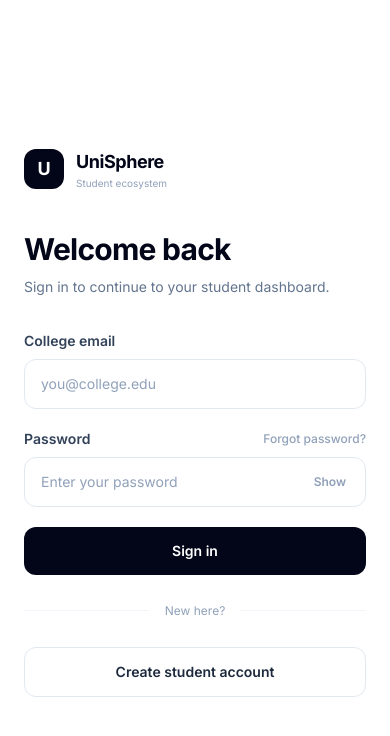
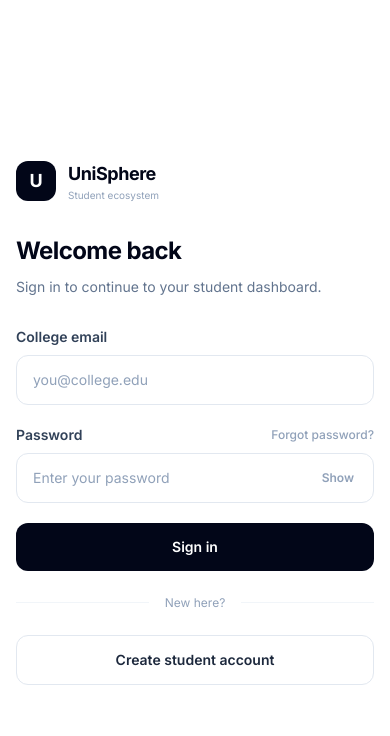
Before and after one commit to aliibakhtiyar/student-project-main, a React (Vite) app in the folder frontend/: page /login in a window 390 px wide. Shown: the top 736 px of the page. Built offline with nearby package versions, Linux system fonts and the light colour scheme; no server answers.

Commit message:
Refactor Login component layout and styling

```diff
--- a/frontend/src/pages/Login.jsx
+++ b/frontend/src/pages/Login.jsx
@@ -1,3 +1,4 @@
+
 import { useState } from "react";
 
 import {
@@ -62,13 +63,13 @@ const Login = () => {
   };
 
   return (
-    <div className="min-h-screen bg-white lg:grid lg:grid-cols-2">
+    <div className="min-h-screen w-full bg-white lg:grid lg:grid-cols-2">
 
       {/* =========================
           LEFT SECTION
       ========================= */}
 
-      <div className="hidden bg-slate-950 p-12 lg:flex lg:flex-col lg:justify-between">
+      <div className="hidden min-w-0 bg-slate-950 p-12 lg:flex lg:flex-col lg:justify-between">
 
         <Logo light />
 
@@ -109,21 +110,21 @@ const Login = () => {
           RIGHT SECTION
       ========================= */}
 
-      <div className="flex min-h-screen items-center justify-center px-6 py-12">
+      <div className="flex min-h-screen min-w-0 items-center justify-center px-4 py-8 sm:px-6 sm:py-12">
 
         <div className="w-full max-w-md">
 
           {/* Mobile Logo */}
 
-          <div className="mb-10 lg:hidden">
+          <div className="mb-8 sm:mb-10 lg:hidden">
             <Logo />
           </div>
 
           {/* Heading */}
 
-          <div className="mb-8">
+          <div className="mb-7 sm:mb-8">
 
-            <h2 className="text-3xl font-bold tracking-tight text-slate-950">
+            <h2 className="text-2xl font-bold tracking-tight text-slate-950 sm:text-3xl">
               Welcome back
             </h2>
 
@@ -164,7 +165,7 @@ const Login = () => {
 
             <div>
 
-              <div className="mb-2 flex items-center justify-between">
+              <div className="mb-2 flex flex-wrap items-center justify-between gap-2">
 
                 <label className="text-sm font-semibold text-slate-700">
                   Password
@@ -230,7 +231,7 @@ const Login = () => {
 
           {/* Divider */}
 
-          <div className="my-7 flex items-center gap-4">
+          <div className="my-6 flex items-center gap-4 sm:my-7">
 
             <div className="h-px flex-1 bg-slate-100" />
 
```
